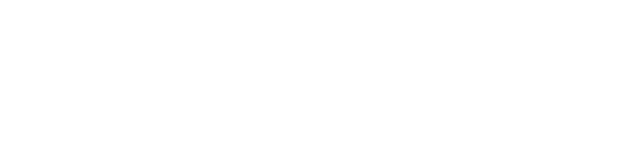
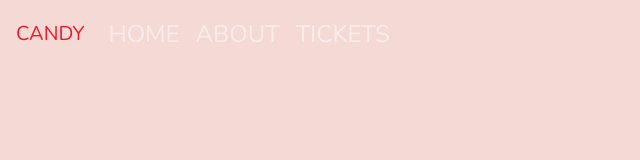
Before and after one commit to hamiltondustin/wd-bootcamp, a plain HTML site: page Bootstrap4_Code/13_Museum_Of_Candy/Starter/index.html in a window 1280 px wide. Shown: the whole page, without its empty margins (0-640 px from the left). Drawn offline with nearby package versions, Linux system fonts and the light colour scheme.

Commit message:
Styling navbar on Candy Museum

```diff
--- a/Bootstrap4_Code/13_Museum_Of_Candy/Starter/app.css
+++ b/Bootstrap4_Code/13_Museum_Of_Candy/Starter/app.css
@@ -0,0 +1,13 @@
+body {
+    background:#f5d9d5;
+    font-family: "Nunito", sans-serif;
+}
+
+#mainNavbar {
+    font-size: 1.5rem;
+    font-weight: 100;
+}
+
+#mainNavbar .navbar-brand {
+    color: #ea1c2c;
+}
--- a/Bootstrap4_Code/13_Museum_Of_Candy/Starter/index.html
+++ b/Bootstrap4_Code/13_Museum_Of_Candy/Starter/index.html
@@ -18,6 +18,25 @@
   </head>
 
   <body>
+    <nav id="mainNavbar" class="navbar navbar-dark navbar-expand-md">
+      <a href="#" class="navbar-brand">CANDY</a>
+      <button class="navbar-toggler" data-toggle="collapse" data-target="navLinks" aria-label="Toggle navigation">
+        <span class="navbar-toggler-icon"></span>
+      </button>
+      <div class="collapse navbar-collapse id=navLinks">
+        <ul class="navbar-nav">
+          <li class="nav-item">
+            <a href="" class="nav-link">HOME</a>
+          </li>
+          <li class="nav-item">
+            <a href="" class="nav-link">ABOUT</a>
+          </li>
+          <li class="nav-item">
+            <a href="" class="nav-link">TICKETS</a>
+          </li>
+        </ul>
+      </div>
+    </nav>
     <!-- Optional JavaScript -->
     <!-- jQuery first, then Popper.js, then Bootstrap JS -->
     <script src="https://code.jquery.com/jquery-3.3.1.slim.min.js" integrity="sha384-q8i/X+965DzO0rT7abK41JStQIAqVgRVzpbzo5smXKp4YfRvH+8abtTE1Pi6jizo" crossorigin="anonymous"></script>
```
